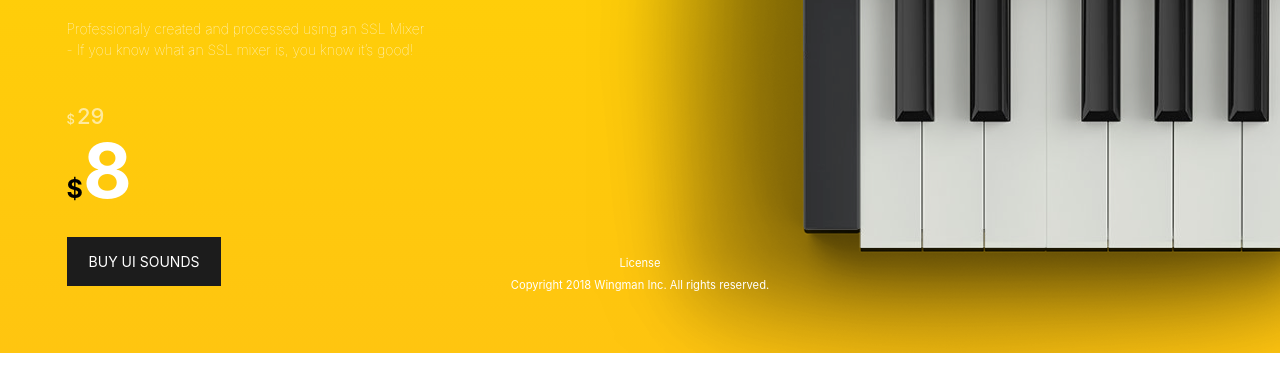
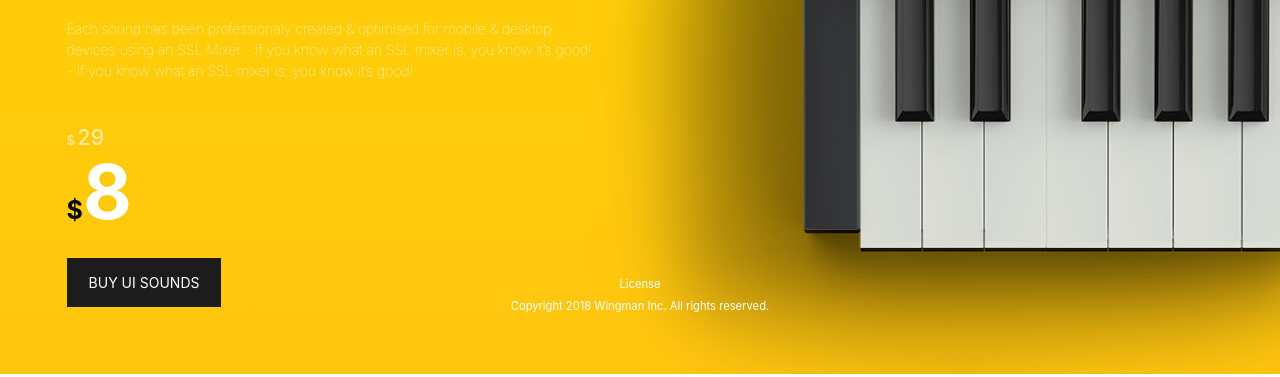
Before and after one commit to TheSwiftyCoder/soundsuigood, a plain HTML site: page index.html in a window 1280 px wide. Shown: the part 475-852 px from the top of the page. Drawn offline with nearby package versions, Linux system fonts and the light colour scheme.

Commit message:
Detail changes

```diff
--- a/index.html
+++ b/index.html
@@ -79,7 +79,9 @@
 							<br> in .wav format.</p>
 					</div>
 					<div class="info2">
-						<p>Professionaly created and processed using an SSL Mixer
+						<p>
+							Each sound has been professionaly created &amp; optimised for mobile &amp; desktop<br> devices using an SSL Mixer
+							- If you know what an SSL mixer is, you know it’s good!
 							<br> - If you know what an SSL mixer is, you know it’s good!</p>
 					</div>
 					<div class="old">
```
